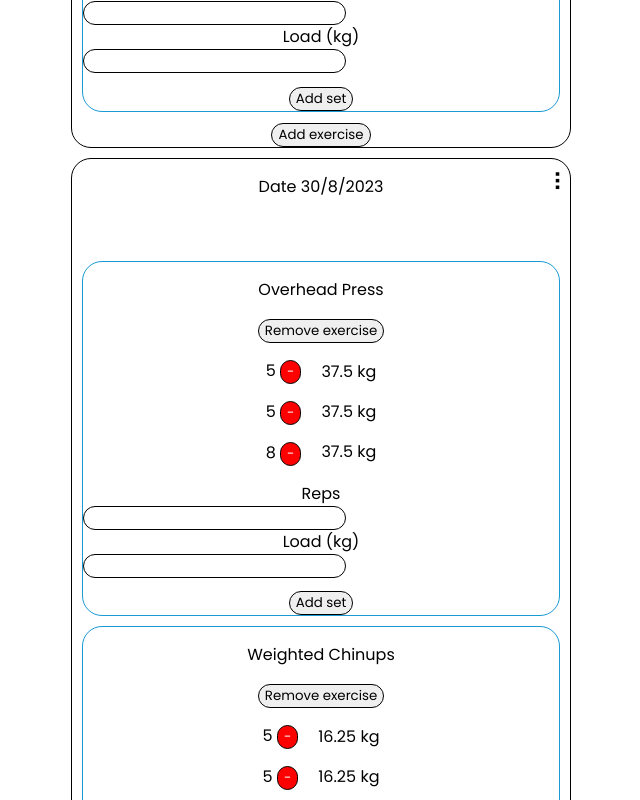
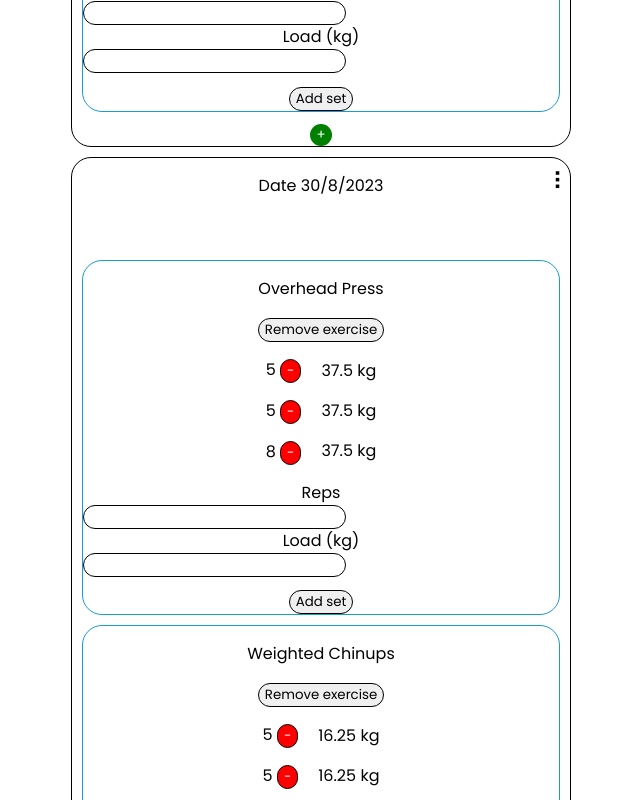
Before and after one commit to LerkkaP/WorkoutLogger, a React (Create React App) app: page / in a window 1280 px wide. Shown: the part 1120-1920 px from the top of the page, without its empty margins (319-959 px from the left). Built offline with nearby package versions, Linux system fonts and the light colour scheme; data requests are answered from the project's data file.

Commit message:
style frontend

```diff
--- a/src/assets/style.css
+++ b/src/assets/style.css
@@ -40,7 +40,7 @@
 
 /* buttons */
 
-button:not(#dots) {
+button {
   border-radius: 20px;
   border: solid 1.5px black;
   outline: 0;
@@ -69,17 +69,25 @@ button:hover {
   left: 240px;
 }
 
+.add {
+  background-color: green;
+  color: white;
+  border: none;
+}
+
 /* forms/inputs */
 
 .workoutForm input,
-.setForm input {
+.setForm input,
+.exerciseForm input {
   display: flex;
   border-radius: 20px;
   border: solid 1.5px black;
 }
 
 .workoutForm button,
-.setForm button {
+.setForm button,
+.exerciseForm button {
   margin-top: 1em;
 }
 
@@ -89,8 +97,11 @@ button:hover {
   list-style: none;
   padding: 0;
   position: absolute;
+  top: 11%;
+  right: 31.5%;
   background-color: white;
   box-shadow: 0px 0px 10px rgba(0, 0, 0, 0.1);
+  border-radius: 5px;
 }
 
 #menu li {
--- a/src/components/ExerciseForm.js
+++ b/src/components/ExerciseForm.js
@@ -2,8 +2,6 @@ import { useState } from "react";
 import { useDispatch } from "react-redux";
 
 import { updateWorkout } from "../actions/WorkoutActions";
-
-import { v4 as uuidv4 } from "uuid";
 
 const ExerciseForm = (id) => {
   const dispatch = useDispatch();
@@ -30,7 +28,7 @@ const ExerciseForm = (id) => {
 
   return (
     <div>
-      <div>
+      <div className="exerciseForm">
         <div>
           Exercise
           <input
--- a/src/components/WorkoutForm.js
+++ b/src/components/WorkoutForm.js
@@ -2,8 +2,6 @@ import { useDispatch, useSelector } from "react-redux";
 import { updateFormData, resetForm } from "../reducers/formReducer";
 
 import { insertWorkout } from "../actions/WorkoutActions";
-
-import { v4 as uuidv4 } from "uuid";
 
 const dateRegex = /^[0-9]{1,2}\/[0-9]{1,2}\/[0-9]{4}$/;
 
@@ -37,11 +35,9 @@ const WorkoutForm = () => {
       date: formData.date,
       exercises: [
         {
-          //exercise_id: uuidv4(),
           name: formData.exercise,
           sets: [
             {
-              //set_id: uuidv4(),
               reps: reps,
               kg: kg,
             },
--- a/src/components/WorkoutList.js
+++ b/src/components/WorkoutList.js
@@ -1,6 +1,6 @@
 import { useState } from "react";
+import { useSelector, useDispatch } from "react-redux";
 
-import { useSelector, useDispatch } from "react-redux";
 import {
   removeWorkout,
   removeExercise,
@@ -55,11 +55,6 @@ const WorkoutList = () => {
               Delete workout
             </button>{" "}
           </li>
-          <li>
-            <button onClick={() => handleDeleteWorkout(workout.id)}>
-              Delete workout
-            </button>{" "}
-          </li>
         </ul>
       )}
       {workout.exercises.map((exercise, i) => (
@@ -95,7 +90,7 @@ const WorkoutList = () => {
           <SetForm workout_id={workout.id} exercise_id={exercise.id} />
         </div>
       ))}
-      <button onClick={() => toggleOverlay(workout.id)}>Add exercise</button>
+      <button className="add" onClick={() => toggleOverlay(workout.id)}>+</button>
       <Overlay isOpen={isOpen} onClose={toggleOverlay}>
         {selectedWorkoutId && <ExerciseForm id={selectedWorkoutId} />}
       </Overlay>
```
